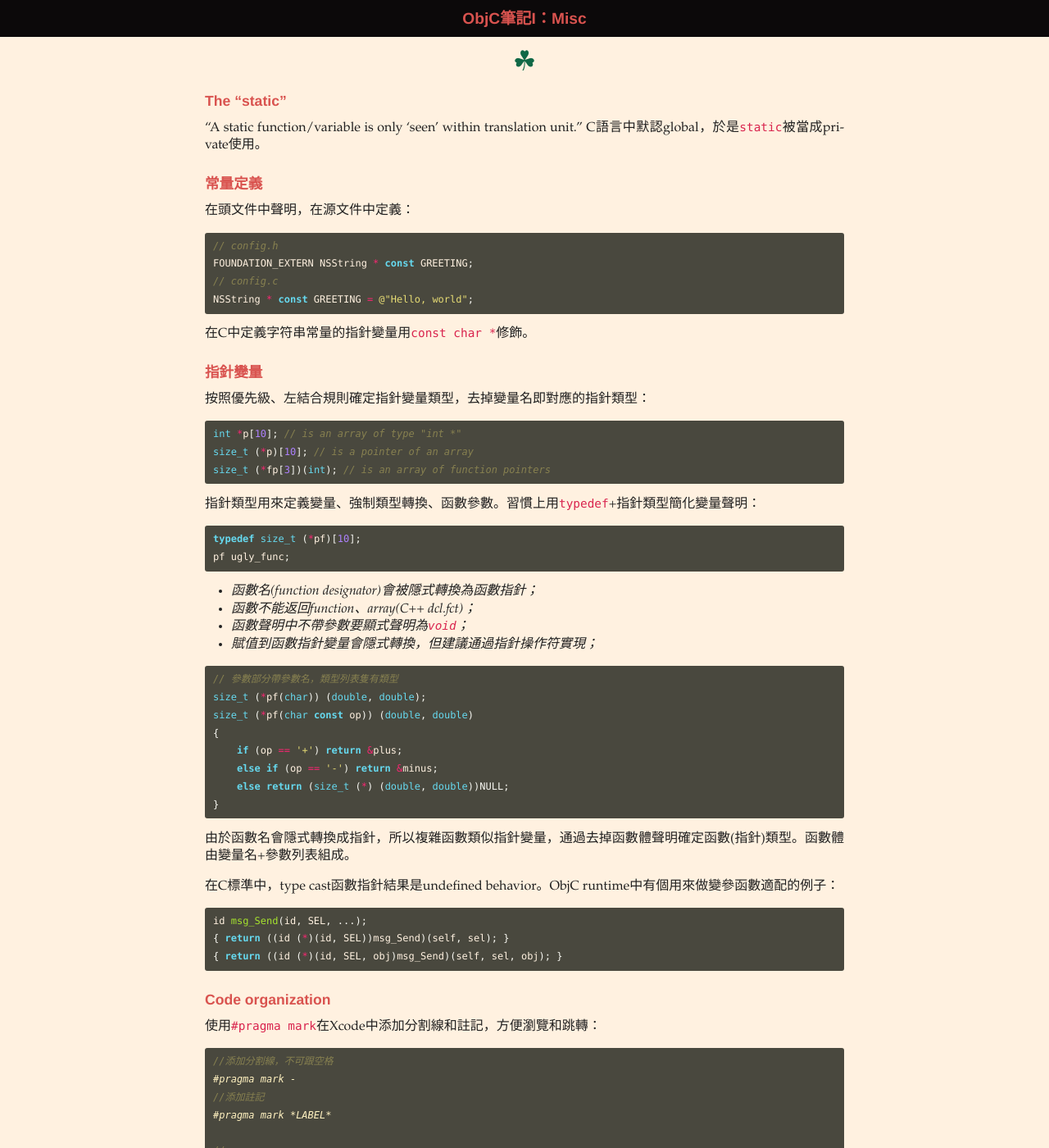
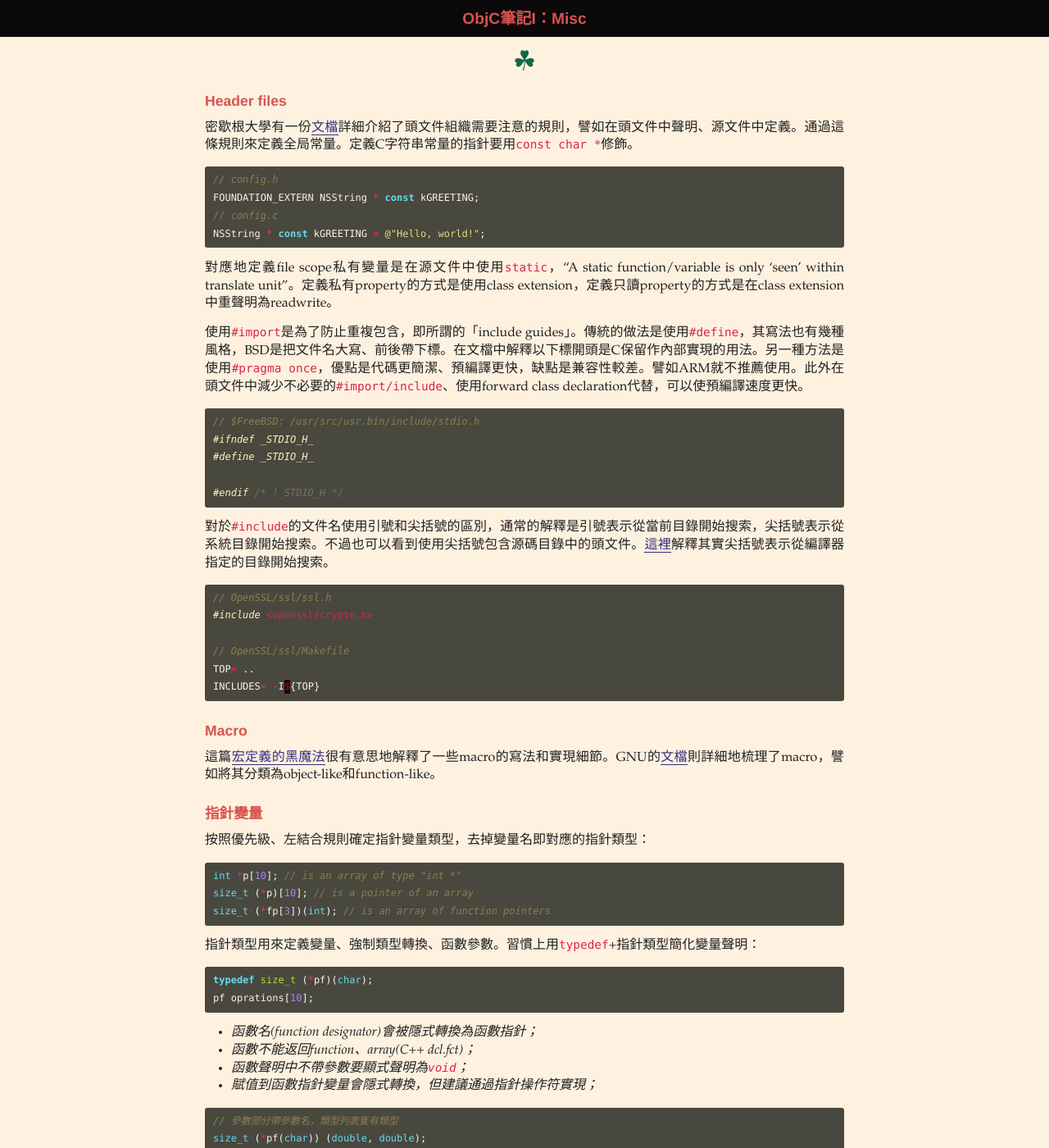
Before and after one commit to fteiwtdt/fteiwtdt.github.io, a Jekyll site: the page built from _posts/2018-03-30-objc-note-i.md, in a window 1280 px wide and 1400 px high. Shown: the whole window at 82% size. Built offline with Jekyll 4.4.1, drawn with Linux system fonts in a browser that asks for light colours; some web fonts are replaced.

Commit message:
Modified posts

````diff
--- a/_posts/2018-03-30-objc-note-i.md
+++ b/_posts/2018-03-30-objc-note-i.md
@@ -4,24 +4,45 @@ title: "ObjC筆記I：Misc"
 date: 2018-03-30
 ---
 
-### The “static”
+### Header files
 {: .subtitle}
 
-“A static function/variable is only 'seen' within translation unit.”<!-- more --> C語言中默認global，於是```static```被當成private使用。
-
-### 常量定義
-{: .subtitle}
-
-在頭文件中聲明，在源文件中定義：
+密歇根大學有一份[文檔](http://umich.edu/~eecs381/handouts/CHeaderFileGuidelines.pdf)詳細介紹了頭文件組織需要注意的規則，譬如在頭文件中聲明、源文件中定義<!-- more -->。通過這條規則來定義全局常量。定義C字符串常量的指針要用```const char *```修飾。
 
 ```objc
 // config.h
-FOUNDATION_EXTERN NSString * const GREETING;
+FOUNDATION_EXTERN NSString * const kGREETING;
 // config.c
-NSString * const GREETING = @"Hello, world";
+NSString * const kGREETING = @"Hello, world!";
 ```
 
-在C中定義字符串常量的指針變量用```const char *```修飾。
+對應地定義file scope私有變量是在源文件中使用```static```，“A static function/variable is only 'seen' within translate unit”。定義私有property的方式是使用class extension，定義只讀property的方式是在class extension中重聲明為readwrite。
+
+使用```#import```是為了防止重複包含，即所謂的「include guides」。傳統的做法是使用```#define```，其寫法也有幾種風格，BSD是把文件名大寫、前後帶下標。在文檔中解釋以下標開頭是C保留作內部實現的用法。另一種方法是使用```#pragma once```，優點是代碼更簡潔、預編譯更快，缺點是兼容性較差。譬如ARM就不推薦使用。此外在頭文件中減少不必要的```#import/include```、使用forward class declaration代替，可以使預編譯速度更快。
+
+```c
+// $FreeBSD: /usr/src/usr.bin/include/stdio.h
+#ifndef _STDIO_H_
+#define _STDIO_H_
+
+#endif /* !_STDIO_H */
+```
+
+對於```#include```的文件名使用引號和尖括號的區別，通常的解釋是引號表示從當前目錄開始搜索，尖括號表示從系統目錄開始搜索。不過也可以看到使用尖括號包含源碼目錄中的頭文件。[這裡](https://stackoverflow.com/questions/4118376/what-are-the-rules-on-include-xxx-h-vs-include-xxx-h)解釋其實尖括號表示從編譯器指定的目錄開始搜索。
+
+```c
+// OpenSSL/ssl/ssl.h
+#include <openssl/crypto.h>
+
+// OpenSSL/ssl/Makefile
+TOP= ..
+INCLUDES= -I${TOP}
+```
+
+### Macro
+{: .subtitle}
+
+這篇[宏定義的黑魔法](https://onevcat.com/2014/01/black-magic-in-macro/)很有意思地解釋了一些macro的寫法和實現細節。GNU的[文檔](https://gcc.gnu.org/onlinedocs/cpp/Macros.html)則詳細地梳理了macro，譬如將其分類為object-like和function-like。
 
 ### 指針變量
 {: .subtitle}
@@ -37,8 +58,8 @@ size_t (*fp[3])(int); // is an array of function pointers
 指針類型用來定義變量、強制類型轉換、函數參數。習慣上用```typedef```+指針類型簡化變量聲明：
 
 ```c
-typedef size_t (*pf)[10];
-pf ugly_func;
+typedef size_t (*pf)(char);
+pf oprations[10];
 ```
 
 - 函數名(function designator)會被隱式轉換為函數指針；
````
Also changed, not shown: _posts/2018-05-27-python-note-ii.md (+2 -0 lines).
